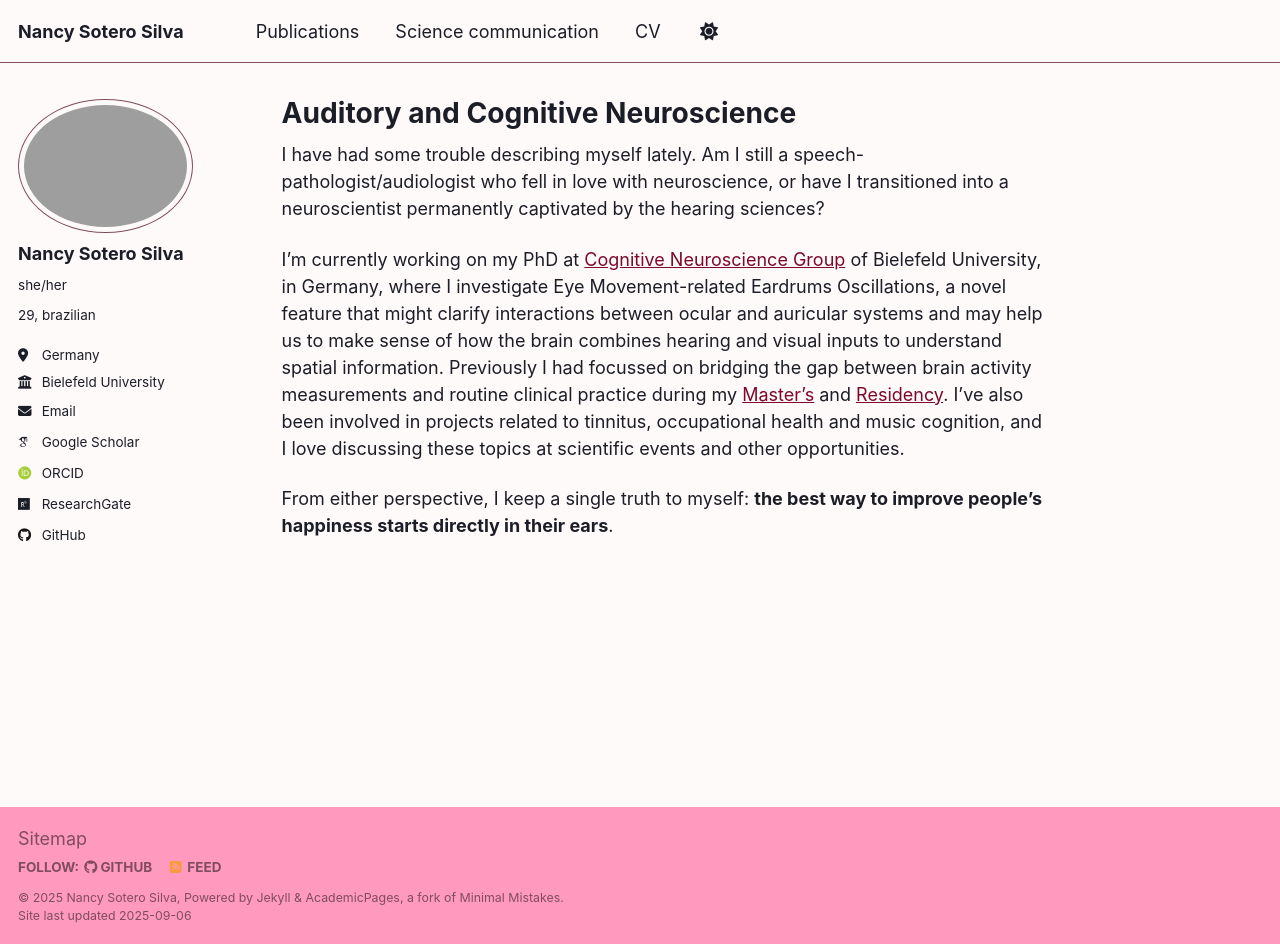
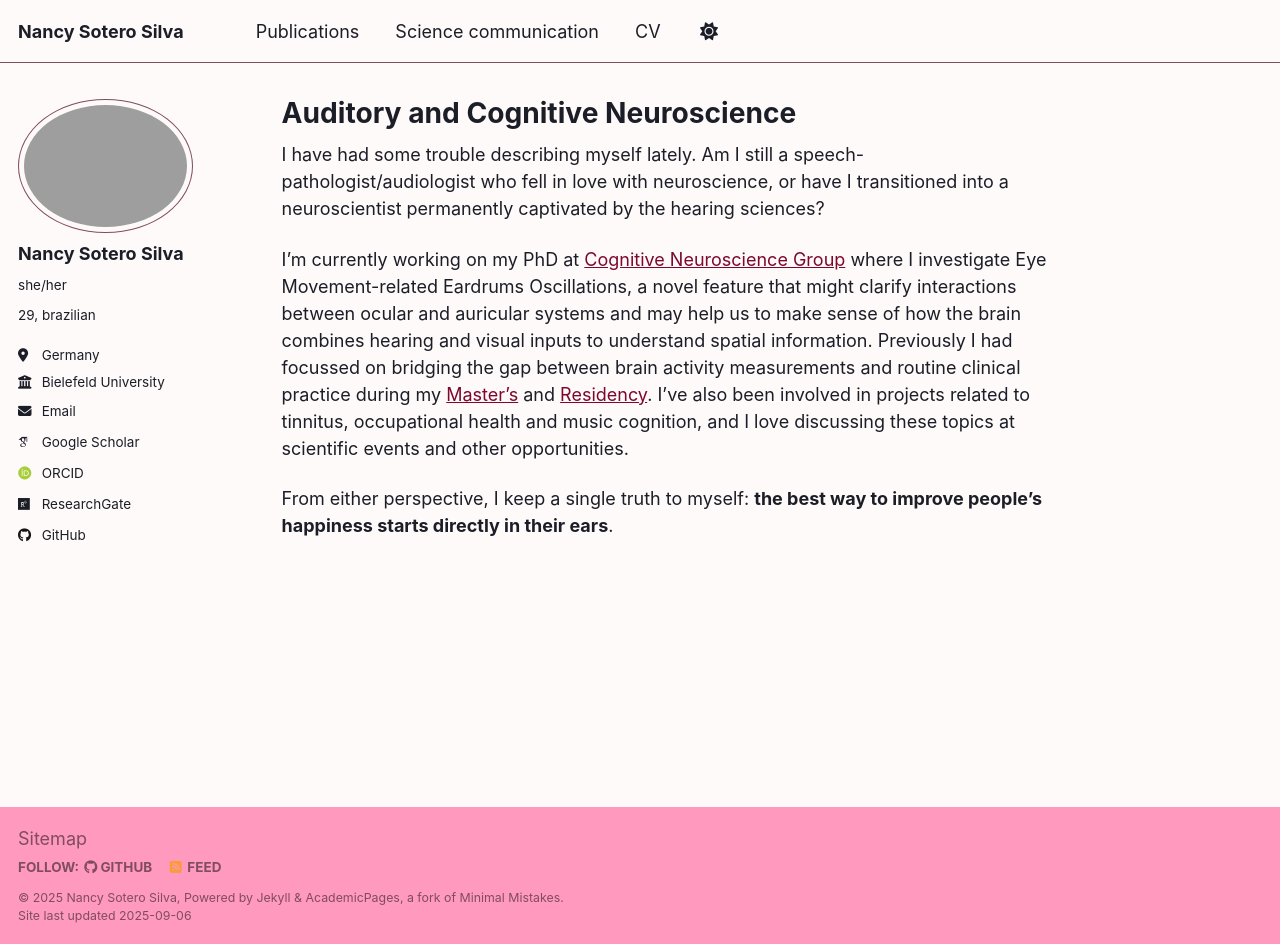
Before and after one commit to nancysotero/neuronency, a Jekyll site: the page built from _pages/about.md, in a window 1280 px wide and 944 px high. Built offline with Jekyll 4.4.1, drawn with Linux system fonts in a browser that asks for light colours; some web fonts are replaced; a script that is not in the unit is left out.

Commit message:
Update about.md

```diff
--- a/_pages/about.md
+++ b/_pages/about.md
@@ -9,6 +9,6 @@ redirect_from:
 
 I have had some trouble describing myself lately. Am I still a speech-pathologist/audiologist who fell in love with neuroscience, or have I transitioned into a neuroscientist permanently captivated by the hearing sciences?
 
-I'm currently working on my PhD at [Cognitive Neuroscience Group](https://www.uni-bielefeld.de/fakultaeten/biologie/forschung/arbeitsgruppen/cns/research/audio-visual/index.xml) of Bielefeld University, in Germany, where I investigate Eye Movement-related Eardrums Oscillations, a novel feature that might clarify interactions between ocular and auricular systems and may help us to make sense of how the brain combines hearing and visual inputs to understand spatial information. Previously I had focussed on bridging the gap between brain activity measurements and routine clinical practice during my [Master's](https://institutosantosdumont.org.br/en/pos-graduacao-neuroengenharia/) and [Residency](https://institutosantosdumont.org.br/en/residencia-multiprofissional/). I've also been involved in projects related to tinnitus, occupational health and music cognition, and I love discussing these topics at scientific events and other opportunities.
+I'm currently working on my PhD at [Cognitive Neuroscience Group](https://www.uni-bielefeld.de/fakultaeten/biologie/forschung/arbeitsgruppen/cns/research/audio-visual/index.xml) where I investigate Eye Movement-related Eardrums Oscillations, a novel feature that might clarify interactions between ocular and auricular systems and may help us to make sense of how the brain combines hearing and visual inputs to understand spatial information. Previously I had focussed on bridging the gap between brain activity measurements and routine clinical practice during my [Master's](https://institutosantosdumont.org.br/en/pos-graduacao-neuroengenharia/) and [Residency](https://institutosantosdumont.org.br/en/residencia-multiprofissional/). I've also been involved in projects related to tinnitus, occupational health and music cognition, and I love discussing these topics at scientific events and other opportunities.
 
 From either perspective, I keep a single truth to myself: <b>the best way to improve people's happiness starts directly in their ears</b>.
```
